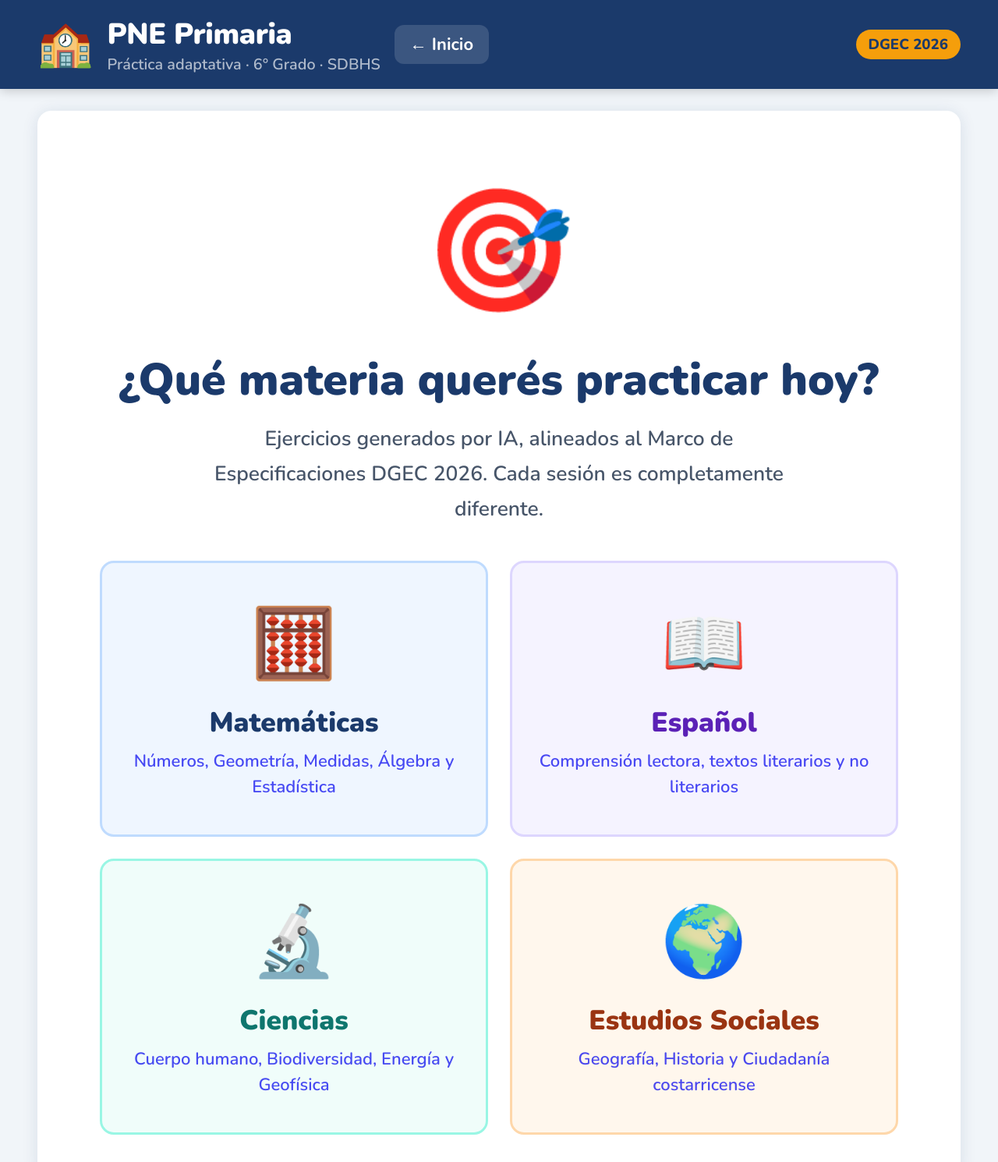
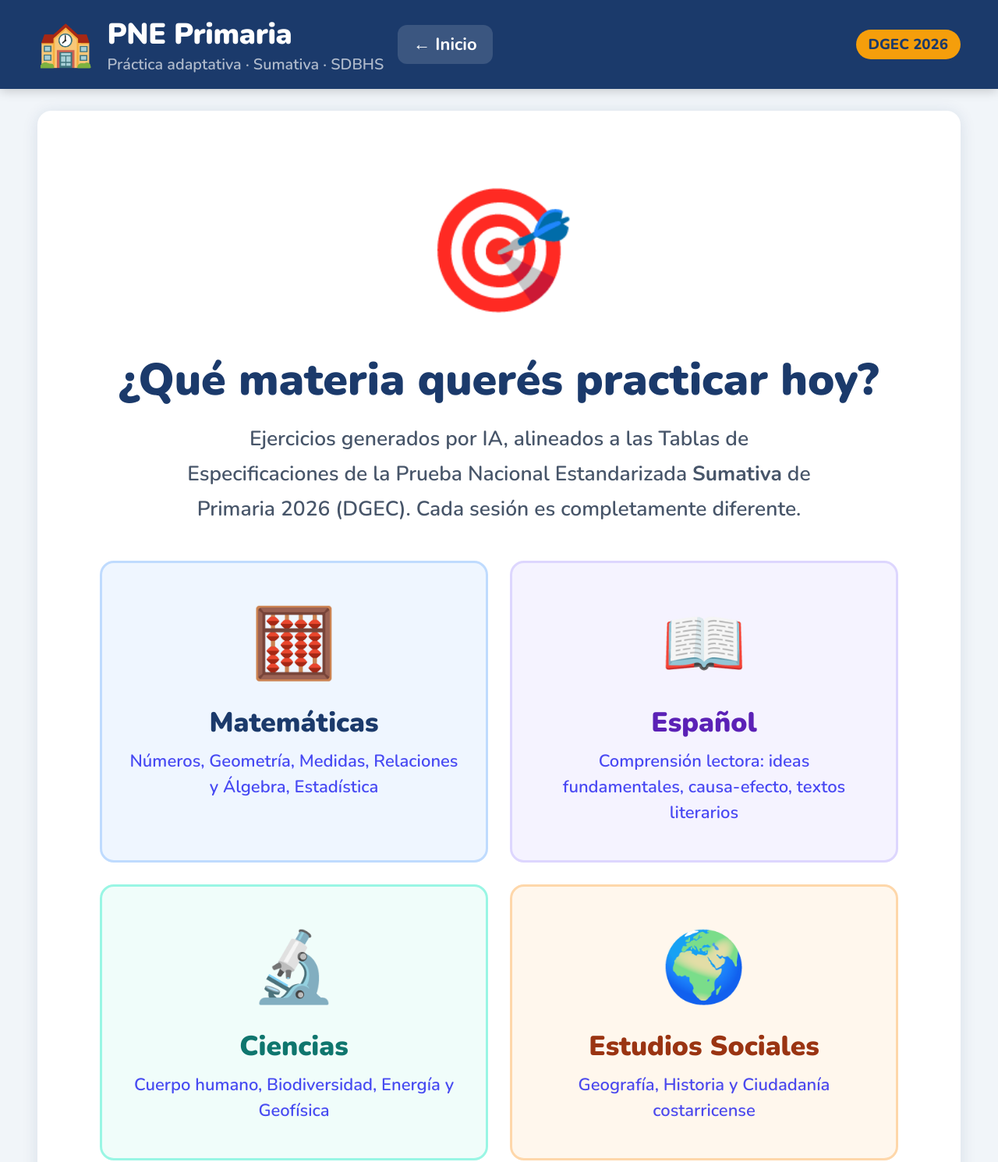
Before and after one commit to ASDBHS/PNE-Matem-tica-6-, a website: page public/primaria.html in a window 1280 px wide. Shown: the top 1490 px of the page at 78% size. Drawn offline with nearby package versions, Linux system fonts and the light colour scheme.

Commit message:
Update primaria.html

```diff
--- a/public/primaria.html
+++ b/public/primaria.html
@@ -4,13 +4,13 @@
 <head>
 <meta charset="UTF-8">
 <meta name="viewport" content="width=device-width, initial-scale=1.0">
-<title>PNE Primaria · TutoríaPRO</title>
+<title>PNE Primaria Sumativa · TutoríaPRO</title>
 <link rel="stylesheet" href="style.css">
 </head>
 <body>
 <header>
   <span class="logo">🏫</span>
-  <div class="info"><h1>PNE Primaria</h1><p>Práctica adaptativa · 6° Grado · SDBHS</p></div>
+  <div class="info"><h1>PNE Primaria</h1><p>Práctica adaptativa · Sumativa · SDBHS</p></div>
   <button class="back-btn" onclick="location.href='index.html'">← Inicio</button>
   <span class="badge">DGEC 2026</span>
 </header>
@@ -19,18 +19,18 @@
     <div class="dashboard-hero">
       <span class="hero-icon">🎯</span>
       <h2>¿Qué materia querés practicar hoy?</h2>
-      <p>Ejercicios generados por IA, alineados al Marco de Especificaciones DGEC 2026. Cada sesión es completamente diferente.</p>
+      <p>Ejercicios generados por IA, alineados a las Tablas de Especificaciones de la Prueba Nacional Estandarizada <strong>Sumativa</strong> de Primaria 2026 (DGEC). Cada sesión es completamente diferente.</p>
     </div>
     <div class="materias-grid">
       <a href="matematicas.html" class="materia-card mc-mat">
         <span class="mc-icon">🧮</span>
         <h3>Matemáticas</h3>
-        <p>Números, Geometría, Medidas, Álgebra y Estadística</p>
+        <p>Números, Geometría, Medidas, Relaciones y Álgebra, Estadística</p>
       </a>
       <a href="espanol.html" class="materia-card mc-esp">
         <span class="mc-icon">📖</span>
         <h3>Español</h3>
-        <p>Comprensión lectora, textos literarios y no literarios</p>
+        <p>Comprensión lectora: ideas fundamentales, causa-efecto, textos literarios</p>
       </a>
       <a href="ciencias.html" class="materia-card mc-cien">
         <span class="mc-icon">🔬</span>
```
